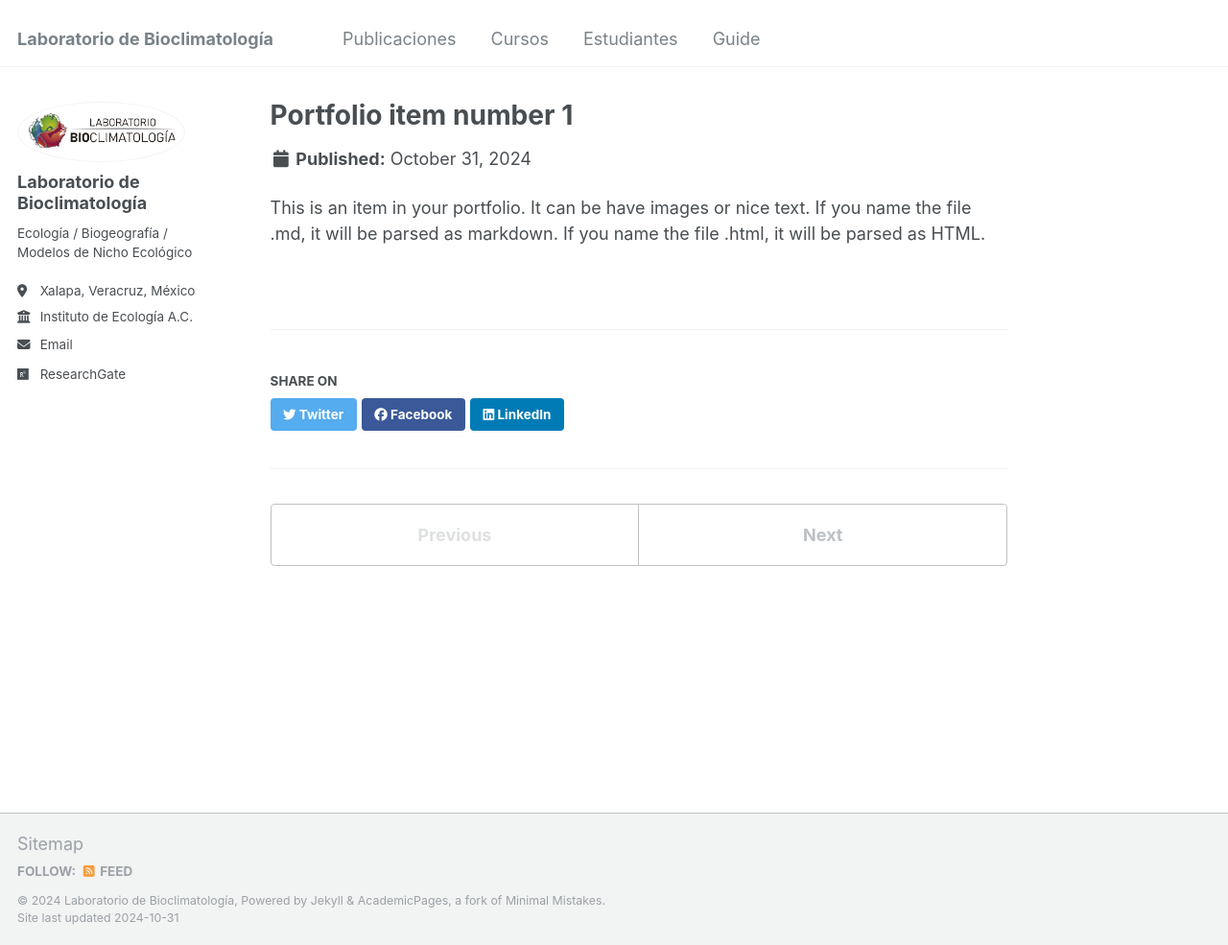
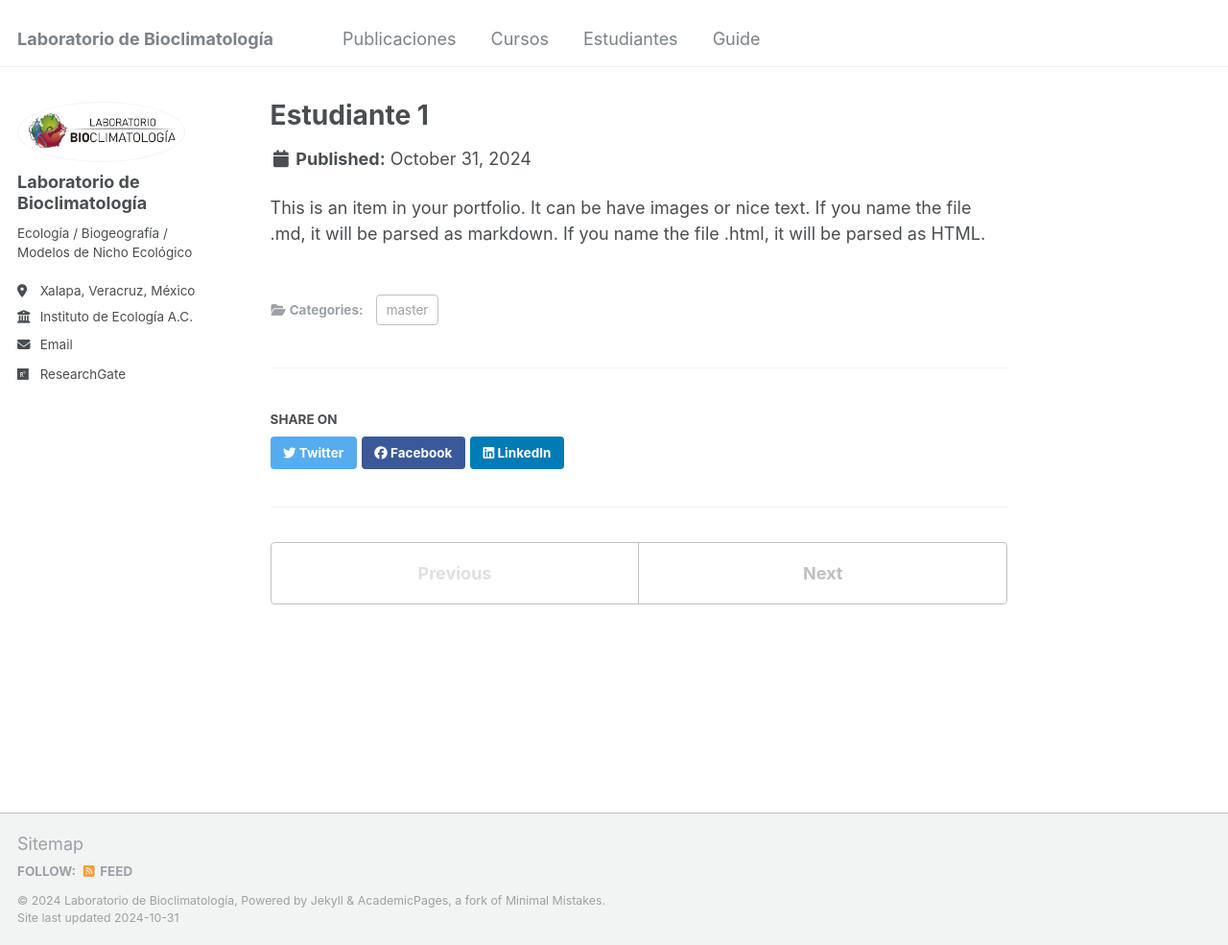
Before and after one commit to Labbioclim/bioclimat, a Jekyll site: the page built from _portfolio/portfolio-1.md, in a window 1280 px wide and 985 px high. Shown: the whole window at 96% size. Built offline with Jekyll 4.4.1, drawn with Linux system fonts in a browser that asks for light colours.

Commit message:
Update portfolio-1.md

```diff
--- a/_portfolio/portfolio-1.md
+++ b/_portfolio/portfolio-1.md
@@ -1,7 +1,8 @@
 ---
-title: "Portfolio item number 1"
-excerpt: "Short description of portfolio item number 1<br/><img src='/images/500x300.png'>"
+title: "Estudiante 1"
+excerpt: "Short description of portfolio item number 1<br/><img src='/images/500x300.png/'>"
 collection: portfolio
+category: master
 ---
 
 This is an item in your portfolio. It can be have images or nice text. If you name the file .md, it will be parsed as markdown. If you name the file .html, it will be parsed as HTML.
```
